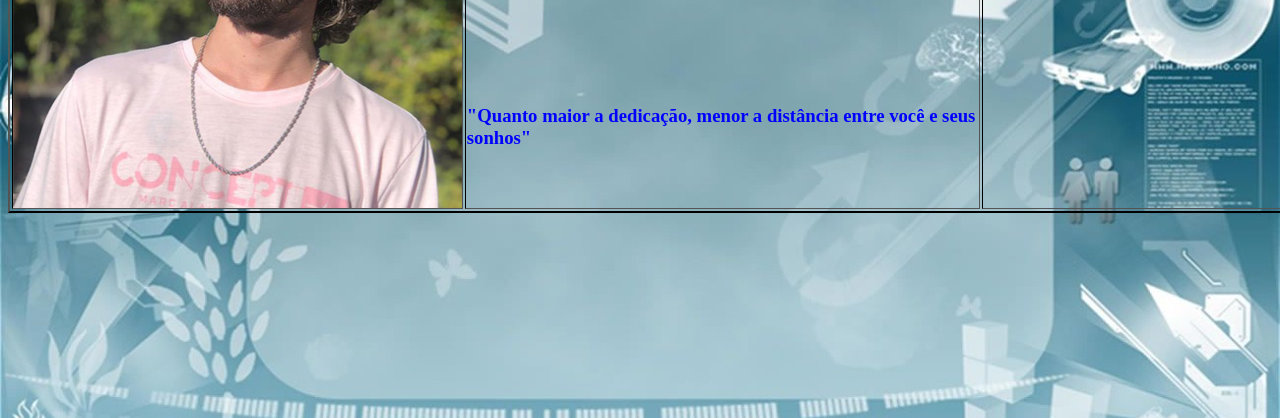
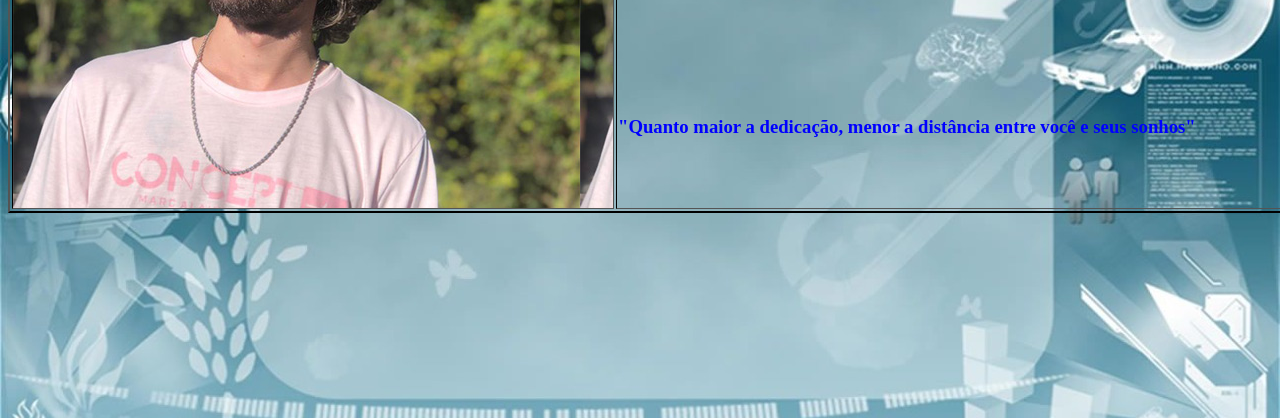
Before and after one commit to JulianoRitter/ccuffs-site, a plain HTML site: page index.html in a window 1280 px wide. Shown: the part 382-800 px from the top of the page. Drawn offline with Linux system fonts and the light colour scheme.

Commit message:
Update index.html

```diff
--- a/index.html
+++ b/index.html
@@ -20,14 +20,13 @@
     <h3 color="blue">"Quanto maior a dedicação, menor a distância entre você e seus sonhos"</h3>
     <br>
     </td>
-    <td background="">
+
 
             <style>
                 h1 {color: rgb(0, 0, 0)}
                 h3 {color:blue}
 
                 </style>
-        </td>
 
 </table>
 </div>
```
